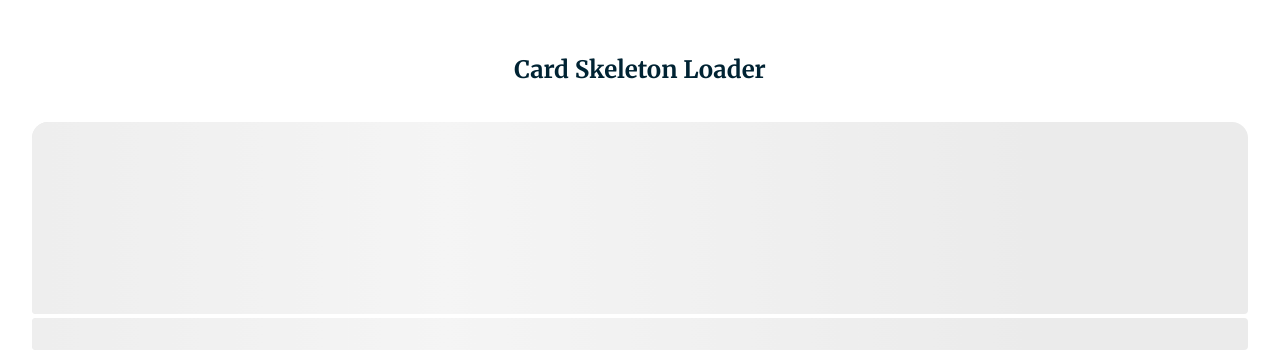
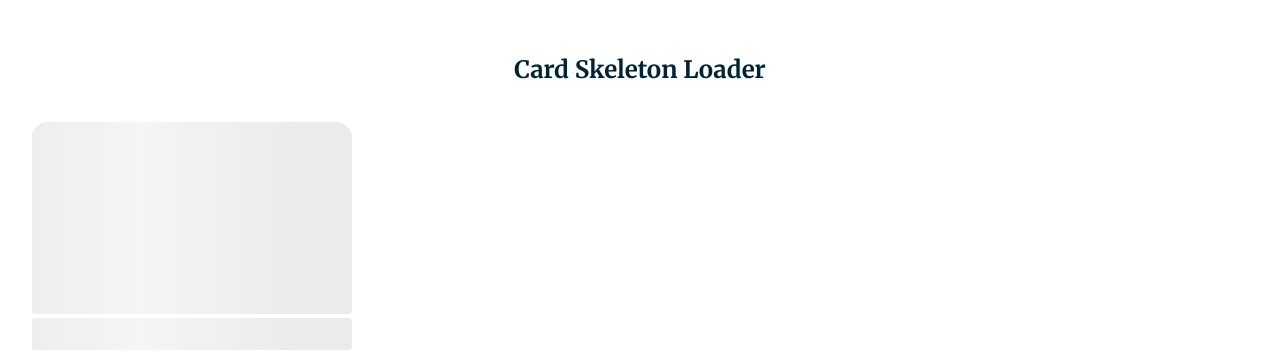
Before and after one commit to cliffaust/react-component, a Next.js app: page / in a window 1280 px wide. Shown: the part 2320-2684 px from the top of the page. Built offline with nearby package versions, Linux system fonts and the light colour scheme.

Commit message:
added lines of code

```diff
--- a/components/LoadingCardSkeleton.jsx
+++ b/components/LoadingCardSkeleton.jsx
@@ -4,8 +4,8 @@ import "react-loading-skeleton/dist/skeleton.css";
 
 function LoadingCardSkeleton() {
   return (
-    <div>
-      <Skeleton className="w-full sm:w-80 !rounded-t-2xl h-48"></Skeleton>
+    <div className="w-full sm:w-80">
+      <Skeleton className="!rounded-t-2xl h-48"></Skeleton>
       <Skeleton className="h-8 mt-1"></Skeleton>
       <div className="mt-3">
         <Skeleton className="h-4" count={3}></Skeleton>
```
